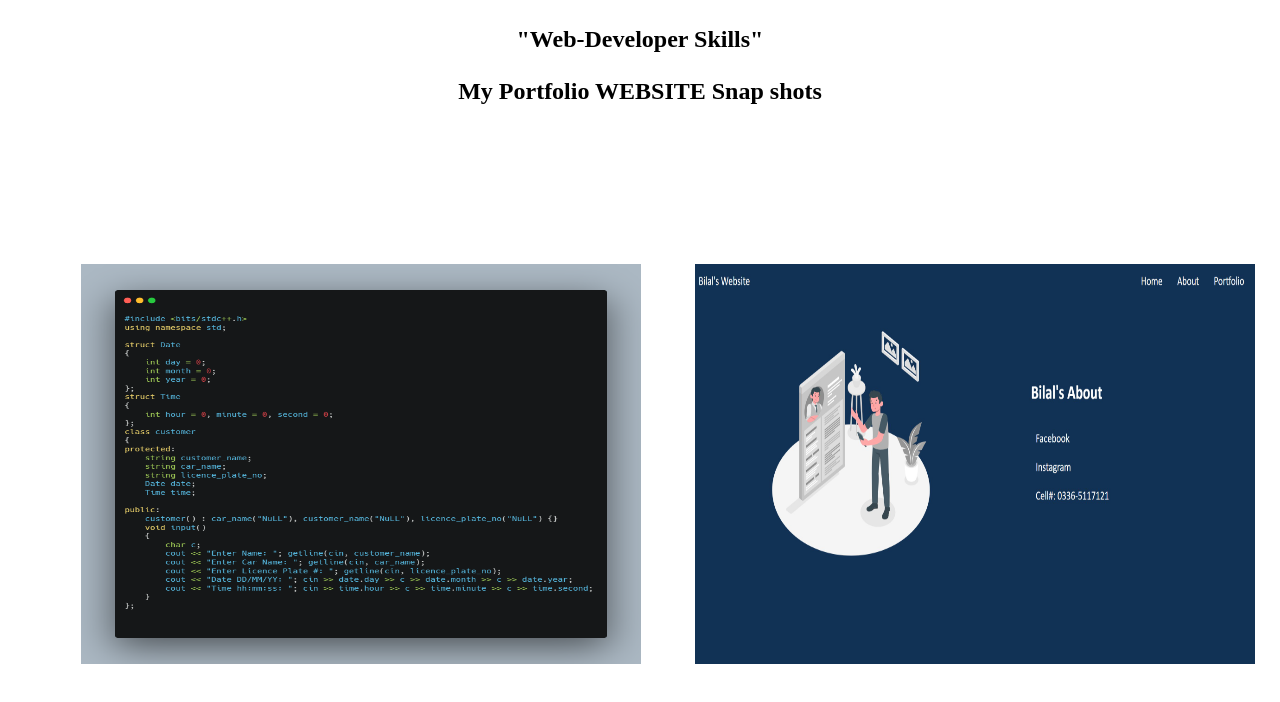
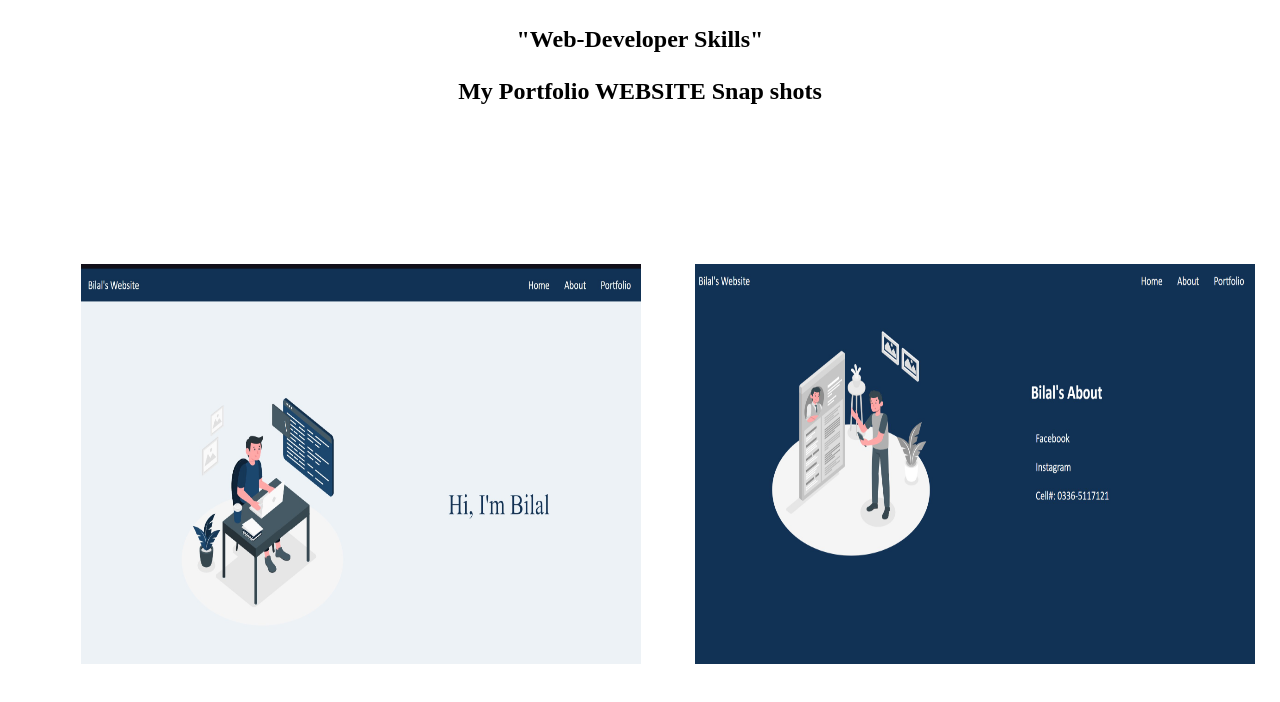
Before and after one commit to Bilal02002/Portfolio-Website, a plain HTML site: page sec2.html in a window 1280 px wide. Drawn offline with Linux system fonts and the light colour scheme.

Commit message:
Update sec2.html

```diff
--- a/sec2.html
+++ b/sec2.html
@@ -62,7 +62,7 @@
     <div class="name"><h1>My Portfolio WEBSITE Snap shots</h1></div>
     <div class="container">
         <div class="items">
-            <img src="/pics/pic1.png" alt=""/>
+            <img src="/pics/sec2.png" alt=""/>
         </div>
         <div class="items">
             <img src="/pics/sec2_2.png" alt=""/>
```
